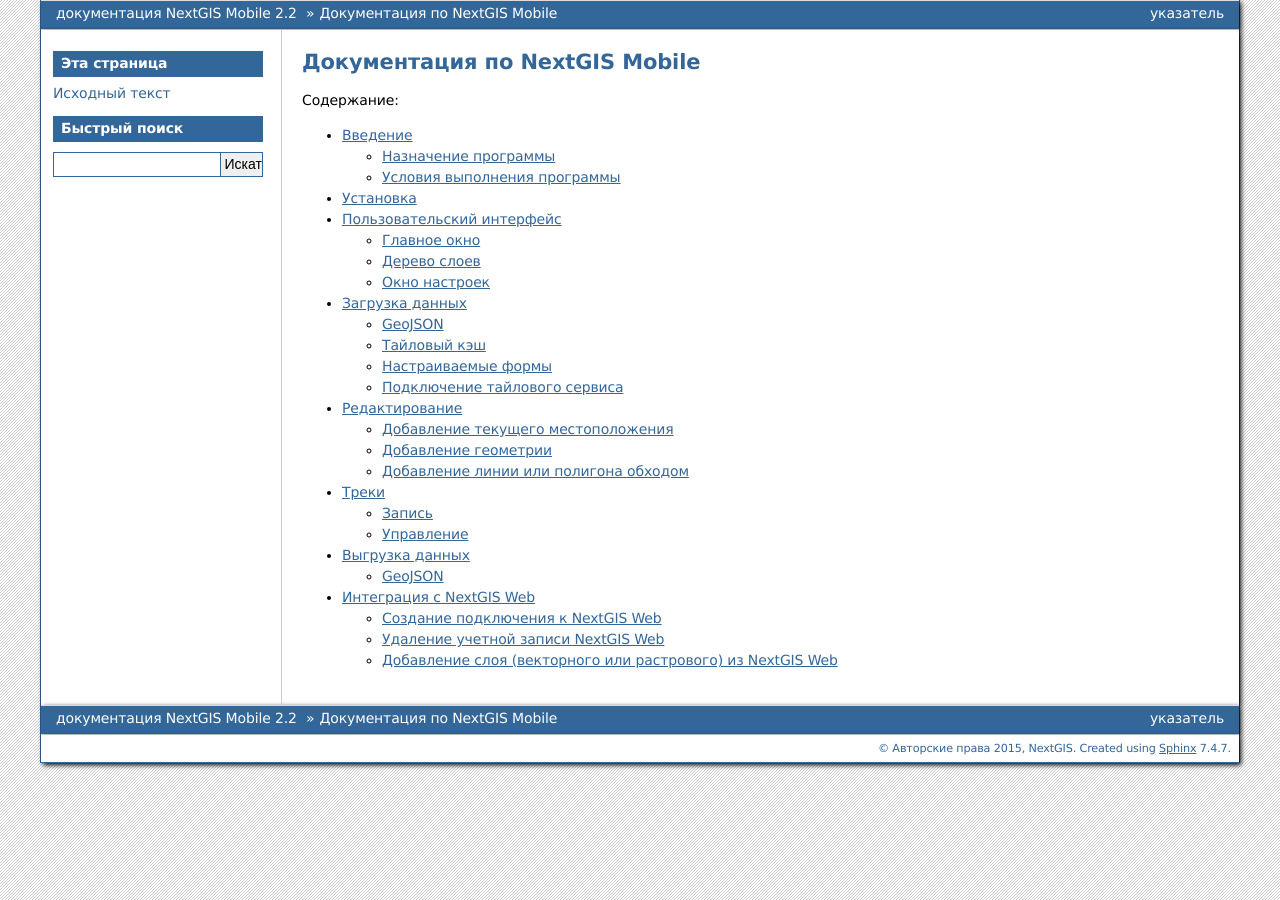
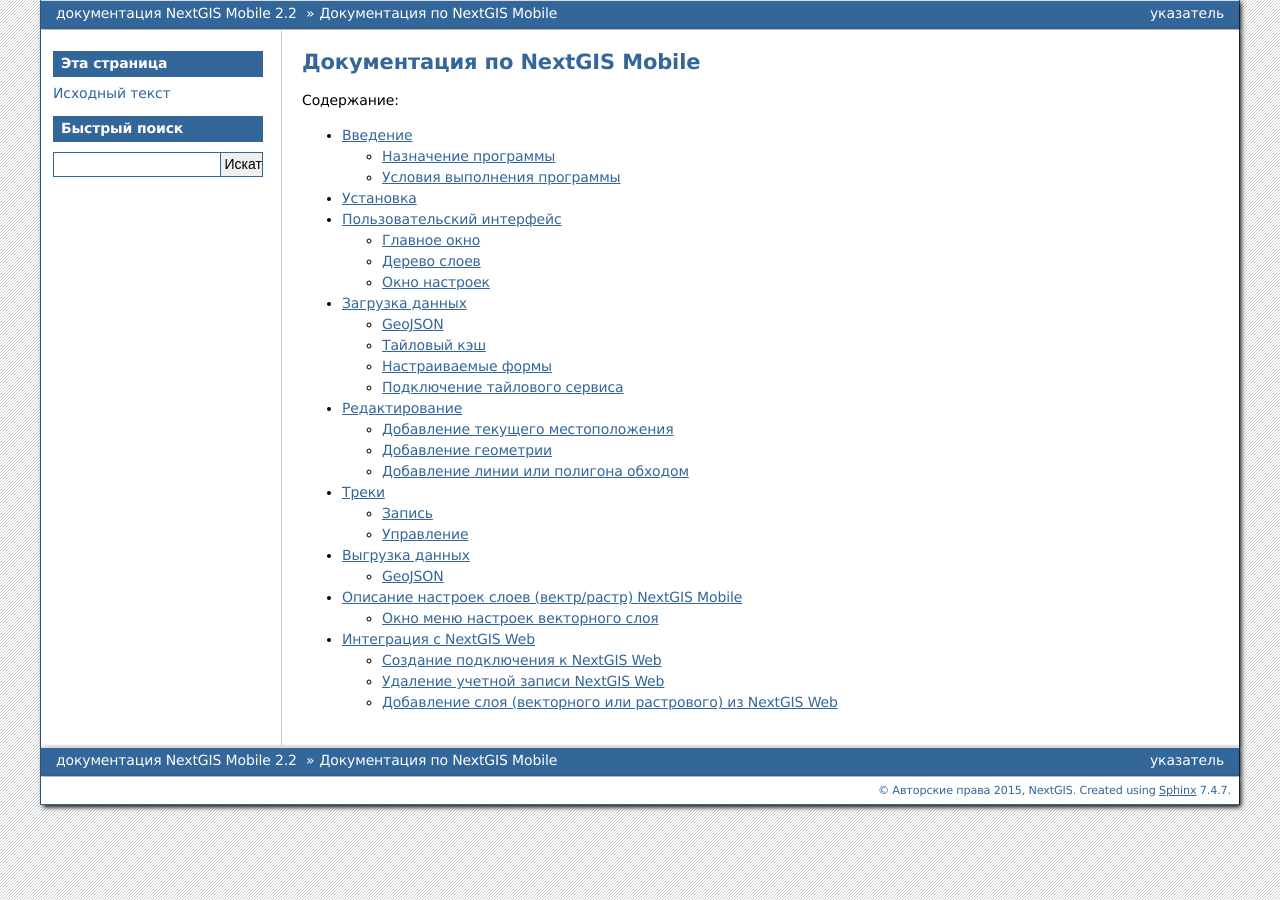
Before and after one commit to nextgis/docs_ngmobile, a Sphinx documentation site: the page built from source/toc.rst, in a window 1280 px wide. Built offline with Sphinx 7.4.7, drawn with Linux system fonts in a browser that asks for light colours; formulas are drawn with MathJax 3; some of the changed lines change nothing that is shown.

Commit message:
создание главы по настойкам слоев

```diff
--- /dev/null
+++ b/source/layer_settings.rst
@@ -0,0 +1,39 @@
+.. sectionauthor::  Наталья Барышникова <Nshelekhova@gmail.com>
+
+.. _ngmobile_layer_settings:
+
+Описание настроек слоев (вектр/растр) NextGIS Mobile
+====================================================
+
+.. versionadded:: 2.2
+
+В пользовательском интерфейсе программы имеется выезжающая панель дерева слоев,
+которая отображает состав карты в виде набора слоев, выполняет навигацию по карте
+(увеличение, уменьшение, перемещение), создает и модифицирует растровые и
+векторные слои, а также модицифирует данные этих слоев при помощи настраивемых форм ввода.
+Дополнительные операции над слоями вынесены в отдельное меню слоя. Дерево слоев
+представлено на рисунке :numref:`layer_tree_pic`.
+Контекстное меню слоя зависит от его типа. Для векторного слоя меню имеет следующий состав (см. :numref:`ngmobile_raster_layer_menu_pic`):
+
+1. Увеличить до охвата
+2. Поделиться
+3. Удалить
+4. Настройки
+
+.. figure:: _static/raster_layer_menu.png
+   :name: ngmobile_raster_layer_menu_pic
+   :align: center
+   :height: 10cm
+
+   Окно меню для векторного слоя
+
+Окно меню настроек векторного слоя
+-----------------------------
+Окно настроек для модификации векторного слоя имеет следующий вид  (см. :numref:`ngmobile_preferenсes_window_vector_layer_pic`):
+
+.. figure:: _static/preferences_window_vector_layer.png
+   :name: ngmobile_preferenсes_window_vector_layer_pic
+   :align: center
+   :height: 10cm
+
+   Окно меню настроек для векторного слоя
--- a/source/toc.rst
+++ b/source/toc.rst
@@ -17,4 +17,5 @@
    editing
    tracks
    share
+   layer_settings
    ngw_integration
```
Also changed, not shown: source/_static/preferences_window_vector_layer.png (added), source/_static/raster_layer_menu.png (added), source/ngw_integration.rst (line endings or trailing spaces).
